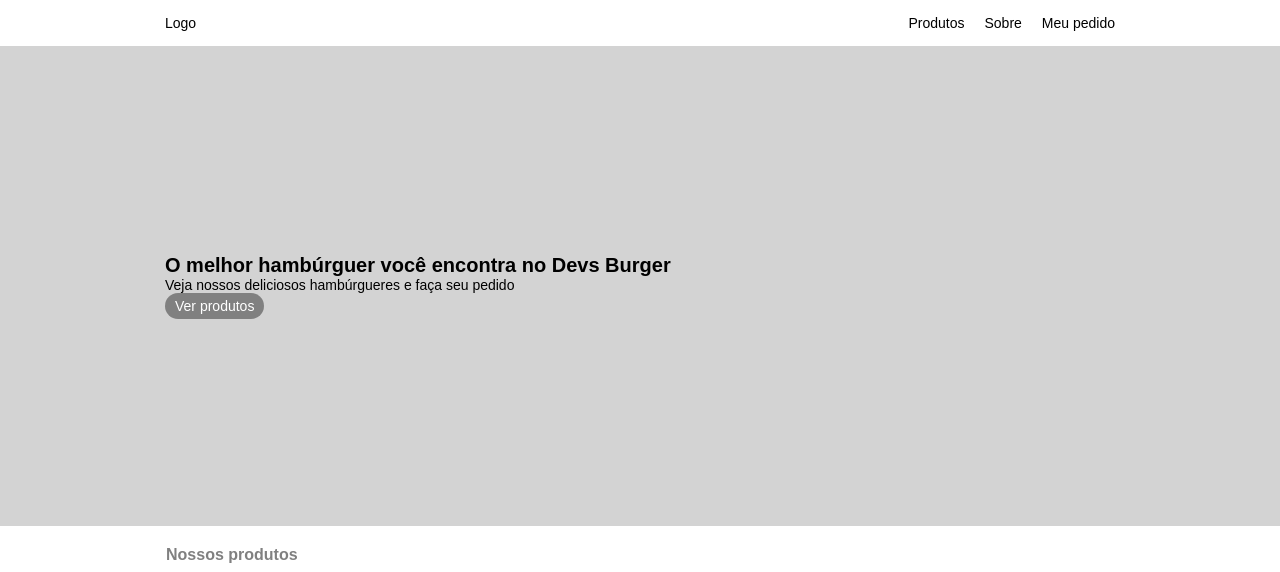
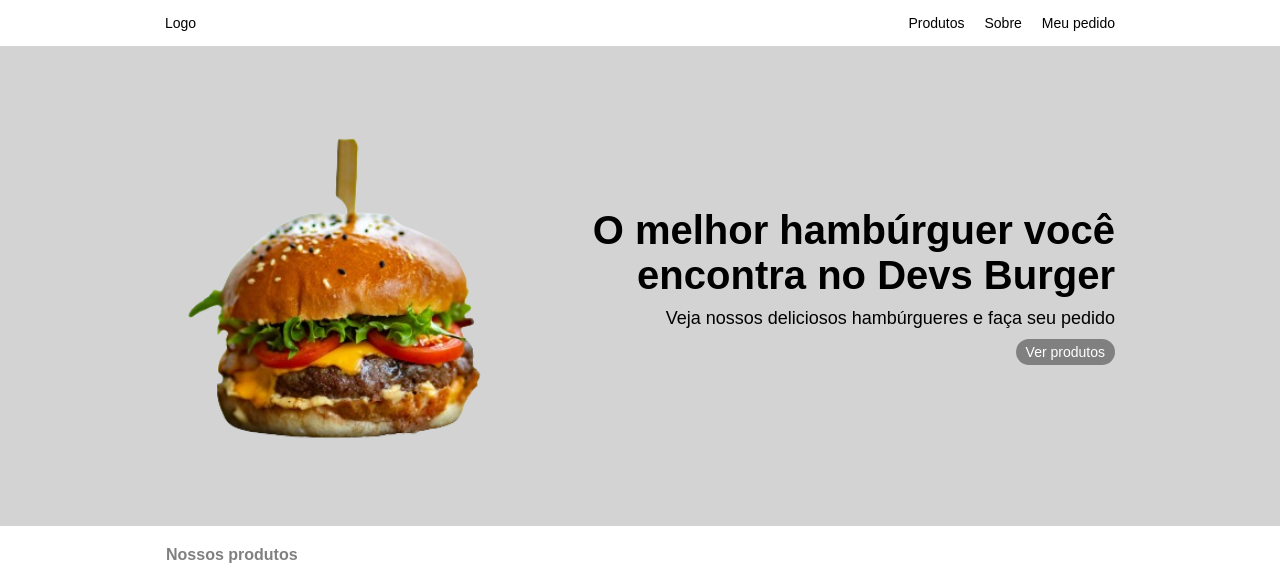
Before and after one commit to gabinag/devsburger, a React (Vite) app: page / in a window 1280 px wide. Shown: the top 572 px of the page. Built offline with nearby package versions, Linux system fonts and the light colour scheme; no server answers.

Commit message:
change banner

```diff
--- a/src/components/Banner/Banner.jsx
+++ b/src/components/Banner/Banner.jsx
@@ -1,13 +1,17 @@
 import styles from './Banner.module.css'
 import { Botao } from '../Botao/Botao'
+import imgBurger from '../../assets/burger.png'
 
 export const Banner = () => {
   return (
     <div className={styles.banner}>
         <div className={styles.content}>
-            <h1>O melhor hambúrguer você encontra no Devs Burger</h1>
-            <p>Veja nossos deliciosos hambúrgueres e faça seu pedido</p>
-            <Botao label="Ver produtos"/>
+            <img src={imgBurger} alt="" />
+            <div>
+              <h1>O melhor hambúrguer você encontra no Devs Burger</h1>
+              <p>Veja nossos deliciosos hambúrgueres e faça seu pedido</p>
+              <Botao label="Ver produtos"/>
+            </div>
         </div>
     </div>
   )
--- a/src/components/Banner/Banner.module.css
+++ b/src/components/Banner/Banner.module.css
@@ -7,7 +7,25 @@
     height: 60vh;
     margin: auto;
     display: flex;
-    flex-direction: column;
-    align-items: flex-start;
-    justify-content: center;
+    align-items: center;
+    justify-content: space-between;
 }
+
+.content div {
+    text-align: end;
+    width: min(53rem, 100%);
+}
+
+.content div h1 {
+    font-size: 4rem;
+}
+
+.content div p {
+    font-size: 1.8rem;
+    margin: 1rem 0;
+}
+
+.content img {
+    width: 30rem;
+    padding-left: 2rem;
+}
```
Also changed, not shown: src/assets/burger.png (added).
